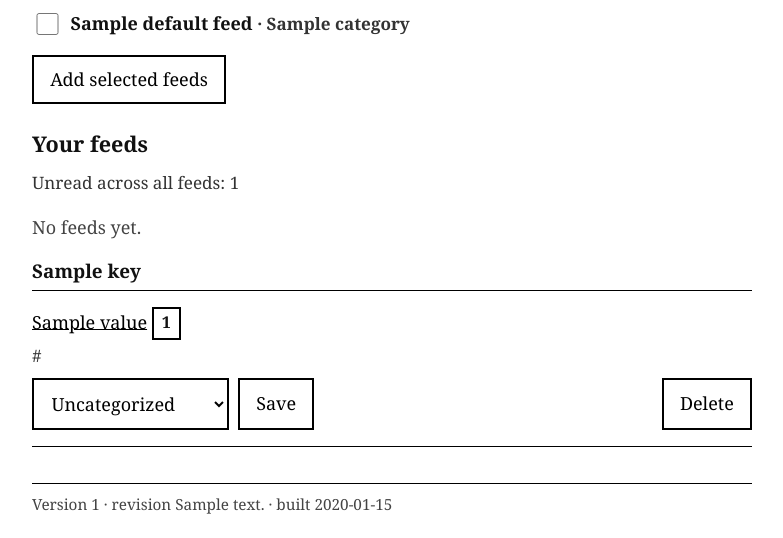
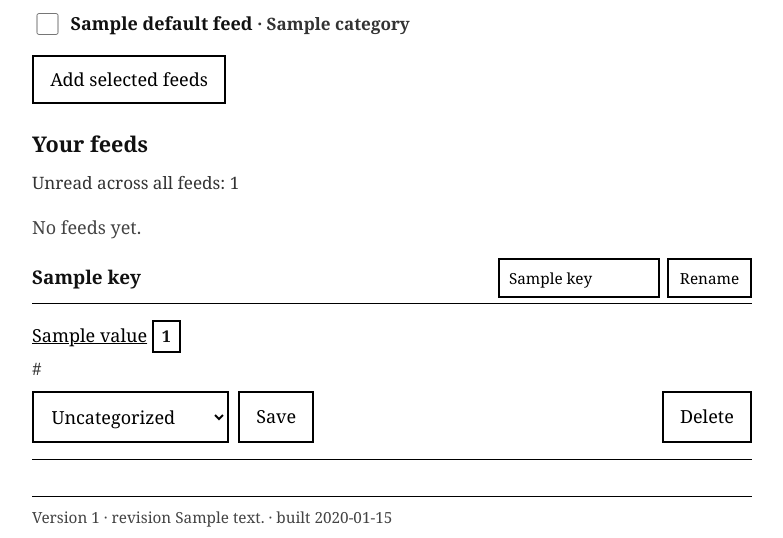
Before and after one commit to Philipp0205/kindle-rss, a Spring app: template src/main/resources/templates/index.html in a window 1280 px wide. Shown: the part 421-959 px from the top of the page, without its empty margins (248-1031 px from the left). Before the commit the page ends 935 px from the top, so only its background shows below. Run offline with Thymeleaf, Linux system fonts and the light colour scheme; the template is opened without the code that fills it: most values are stand-ins (such as "Sample title", 1, 10 or a date in 2020); data that the repository does not hold is empty; some of the project's set-up classes (security, data sources, template engines, error pages and the like) are left out, and stand-ins take their place; database files in the repository are not loaded.

Commit message:
Allow renaming a category across all of its feeds at once
Adds a small inline form next to each category heading on the Feeds
page (skipped for the Uncategorized placeholder) that renames the
category for every feed in it in one action, instead of recategorizing
feeds one at a time.

Co-authored-by: Philipp K. <Philipp0205@users.noreply.github.com>

```diff
--- a/src/main/resources/static/css/app.css
+++ b/src/main/resources/static/css/app.css
@@ -207,6 +207,42 @@ h1, h2 {
 h3 {
   font-size: 1.05rem;
   margin: 1rem 0 0.25rem;
+}
+
+/* The category heading and its rename form share one line where there is room
+   for both, and wrap onto their own when there is not. */
+.category-heading {
+  display: flex;
+  flex-wrap: wrap;
+  align-items: center;
+  margin: 1rem 0 0.25rem;
+  gap: 0.5rem;
+}
+
+.category-heading h3 {
+  margin: 0;
+  flex: 1 1 auto;
+  min-width: 0;
+}
+
+.category-heading .rename-form {
+  flex: 0 1 auto;
+  min-width: 0;
+}
+
+.category-heading .rename-form .category-rename-input {
+  width: 9rem;
+  min-height: 2.25rem;
+  padding: 0.3rem 0.5rem;
+  font-size: 0.85rem;
+  margin-right: 0.4rem;
+}
+
+.category-heading .rename-form button {
+  min-height: 2.25rem;
+  padding: 0.3rem 0.6rem;
+  font-size: 0.85rem;
+  white-space: nowrap;
 }
 
 h1 {
--- a/src/main/resources/templates/index.html
+++ b/src/main/resources/templates/index.html
@@ -14,7 +14,6 @@
       <a th:href="@{/}">Feeds</a>
       <a th:href="@{/items}">Articles</a>
       <a th:href="@{/settings}">Settings</a>
-      <a th:if="${admin}" th:href="@{/admin}">Telemetry</a>
       <form class="inline" th:action="@{/refresh}" method="post">
         <input type="hidden" th:name="${_csrf.parameterName}" th:value="${_csrf.token}"/>
         <button type="submit">Refresh</button>
@@ -89,7 +88,17 @@
   <p class="meta" th:text="'Unread across all feeds: ' + ${totalUnread}">Unread: 0</p>
   <p th:if="${#lists.isEmpty(feeds)}" class="muted">No feeds yet.</p>
   <section th:each="group : ${feedGroups}" class="feed-group">
-    <h3 th:text="${group.key}">Category</h3>
+    <div class="category-heading">
+      <h3 th:text="${group.key}">Category</h3>
+      <form class="inline rename-form" th:if="${group.key != 'Uncategorized'}"
+            th:action="@{/categories/rename}" method="post">
+        <input type="hidden" th:name="${_csrf.parameterName}" th:value="${_csrf.token}"/>
+        <input type="hidden" name="oldCategory" th:value="${group.key}"/>
+        <input type="text" name="newCategory" th:value="${group.key}"
+               aria-label="Rename category" class="category-rename-input"/>
+        <button type="submit">Rename</button>
+      </form>
+    </div>
     <ul class="feed-list">
     <li th:each="feed : ${group.value}">
       <div>
```
Also changed, not shown: src/main/java/com/kindlerss/repository/FeedRepository.java (+12 -0 lines), src/main/java/com/kindlerss/service/FeedService.java (+21 -0 lines), src/main/java/com/kindlerss/web/AppController.java (+15 -0 lines), README.md, 2 other files.
